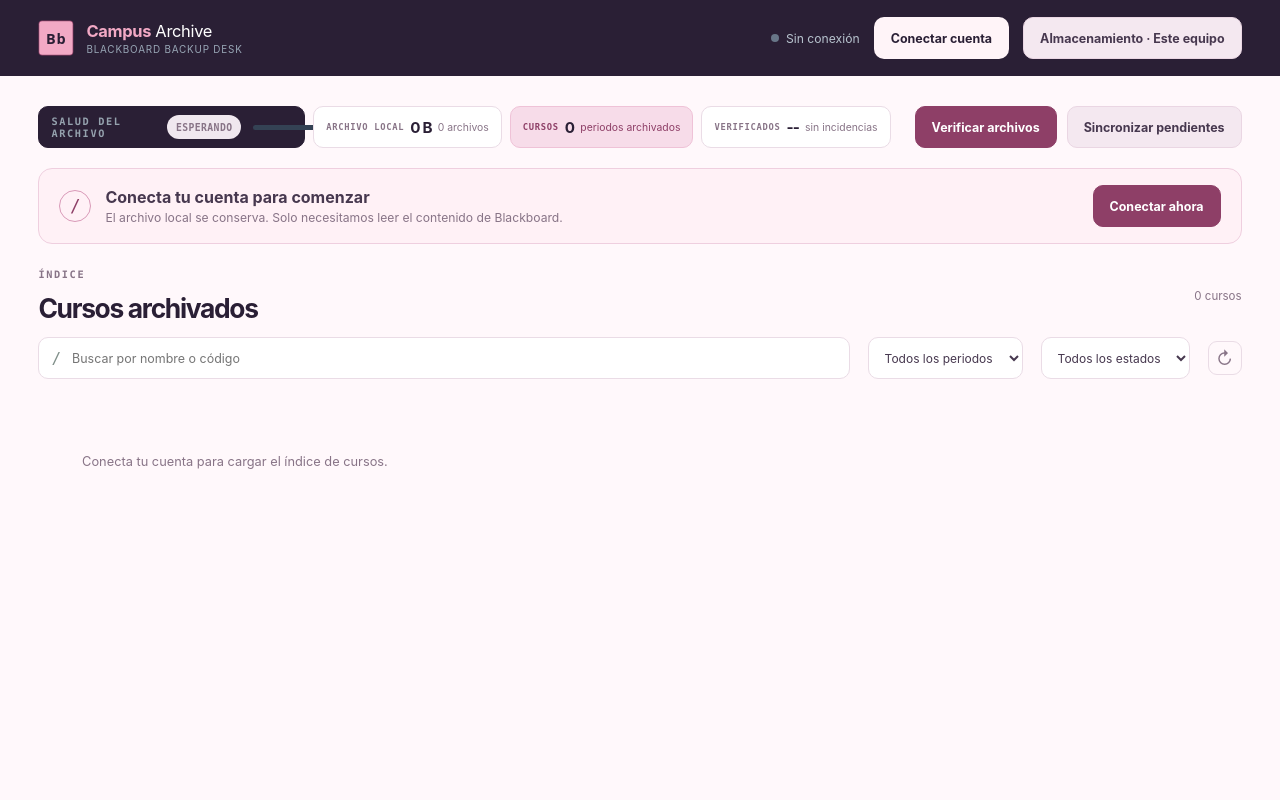
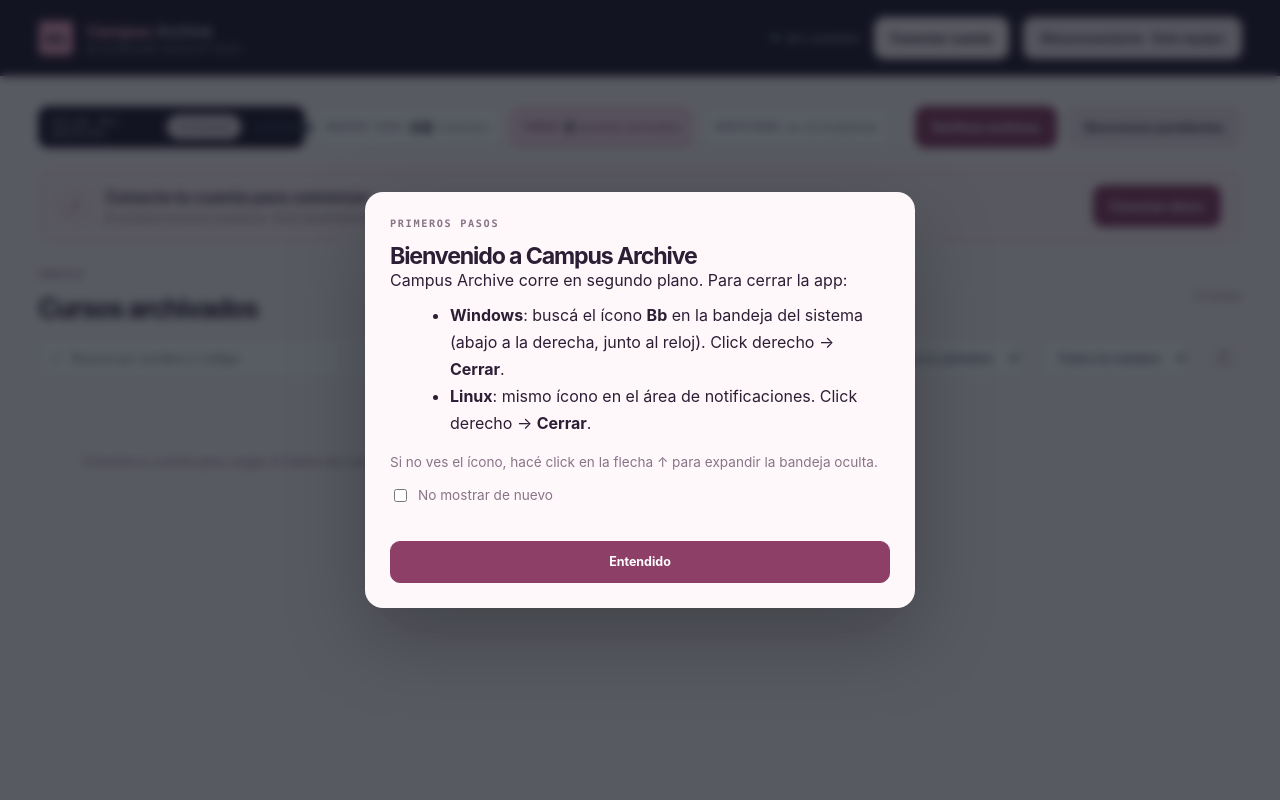
Before and after one commit to iiroak/BlackBoardScrapper, a Flask app: page / in a window 1280 px wide. Run offline with Flask 3, Linux system fonts and the light colour scheme; data that the repository does not hold is empty.

Commit message:
Fix uninstaller visibility, update checker, and add welcome modal
- Fix AppId format and add UninstallDisplayName/Icon for Control Panel
- Add PrivilegesRequiredOverridesAllowed=dialog
- Fix version comparison: use tuple comparison instead of string inequality
- Fix APP_VERSION from 1.2.0 to 1.2.1
- Add first-run welcome modal explaining tray behavior
- 'Don't show again' checkbox stored in localStorage

```diff
--- a/app.py
+++ b/app.py
@@ -1051,8 +1051,12 @@ def _check_update():
         if resp.status_code != 200:
             return None
         data = resp.json()
-        tag = data.get("tag_name", "").lstrip("v")
-        if tag and tag != APP_VERSION:
+        tag = data.get("tag_name", "").lstrip("v").strip()
+        if not tag:
+            return None
+        current_parts = tuple(int(x) for x in APP_VERSION.split(".") if x.isdigit())
+        latest_parts = tuple(int(x) for x in tag.split(".") if x.isdigit())
+        if latest_parts > current_parts:
             return {
                 "current": APP_VERSION,
                 "latest": tag,
--- a/config.py
+++ b/config.py
@@ -8,7 +8,7 @@ PUBLIC_API_BASE = f"{BASE_URL}/learn/api/public/v1"
 COLLAB_BASE = "https://us-lti.bbcollab.com/collab/api/csa"
 
 APP_NAME = "Campus Archive"
-APP_VERSION = "1.2.0"
+APP_VERSION = "1.2.1"
 GITHUB_REPO = "iiroak/BlackBoardScrapper"
 
 
--- a/static/app.js
+++ b/static/app.js
@@ -77,10 +77,21 @@ async function api(url, options = {}) {
 
 // Authentication -----------------------------------------------------------
 
+function showWelcomeIfNeeded() {
+  if (localStorage.getItem('campusArchive_welcomeDismissed')) return;
+  $('welcomeModal').hidden = false;
+}
+
+function closeWelcome() {
+  if ($('welcomeDontShow').checked) localStorage.setItem('campusArchive_welcomeDismissed', '1');
+  $('welcomeModal').hidden = true;
+}
+
 async function checkAuth() {
   todayLabel();
   loadStorageStatus();
   checkForUpdate();
+  showWelcomeIfNeeded();
   try {
     const data = await api('/api/auth/status');
     if (data.connected) setConnected(data.user, data.restored);
--- a/templates/index.html
+++ b/templates/index.html
@@ -100,6 +100,20 @@
       </div>
     </div>
   </div>
+
+    <div id="welcomeModal" class="modal-overlay" hidden>
+      <div class="modal-card"><div class="modal-head"><div><p class="eyebrow">PRIMEROS PASOS</p><h2>Bienvenido a Campus Archive</h2></div></div>
+        <p style="margin:0 0 12px">Campus Archive corre en segundo plano. Para cerrar la app:</p>
+        <ul style="margin:0 0 16px 20px;line-height:1.7">
+          <li><strong>Windows</strong>: buscá el ícono <strong>Bb</strong> en la bandeja del sistema (abajo a la derecha, junto al reloj). Click derecho → <strong>Cerrar</strong>.</li>
+          <li><strong>Linux</strong>: mismo ícono en el área de notificaciones. Click derecho → <strong>Cerrar</strong>.</li>
+        </ul>
+        <p style="margin:0 0 16px;color:#887487;font-size:.85rem">Si no ves el ícono, hacé click en la flecha ↑ para expandir la bandeja oculta.</p>
+        <label style="display:flex;align-items:center;gap:8px;margin-bottom:16px;font-size:.85rem;color:#887487"><input id="welcomeDontShow" type="checkbox"> No mostrar de nuevo</label>
+        <button class="button button-primary full-button" onclick="closeWelcome()">Entendido</button>
+      </div>
+    </div>
+
   <script src="/static/app.js"></script>
 </body>
 </html>
```
Also changed, not shown: run.py (+6 -2 lines), 1 other file.
